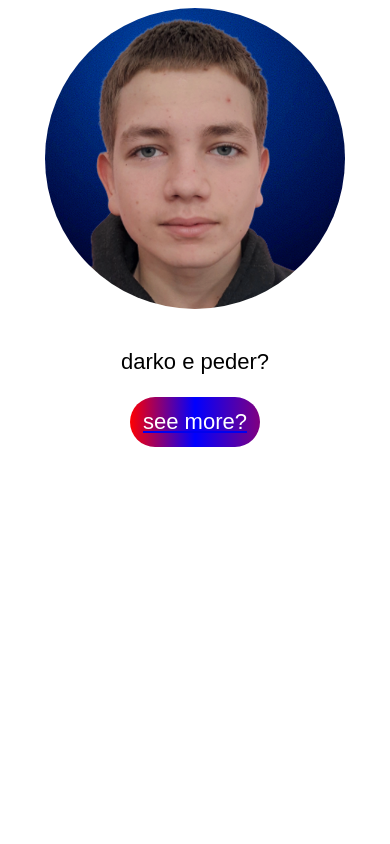
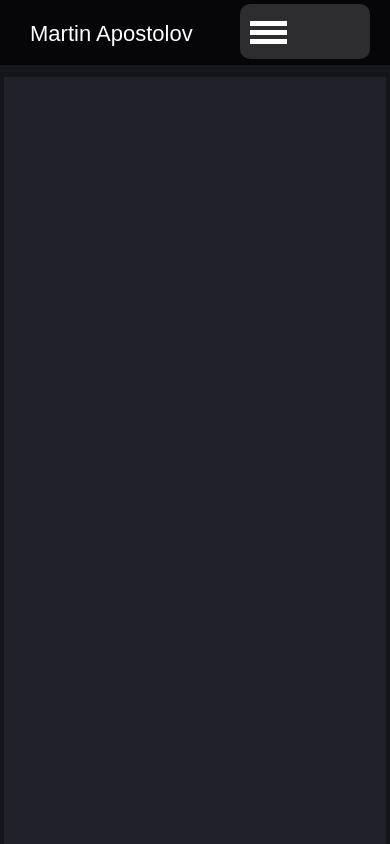
Before and after one commit to martinapostolovz/portfoli0, a React (Vite) app: page / in a window 390 px wide. Shown: the top 844 px of the page. Built offline with nearby package versions, Linux system fonts and the light colour scheme.

Commit message:
first big portfolio update

```diff
--- a/src/App.css
+++ b/src/App.css
@@ -1,28 +1,226 @@
-.darko {
+body {
+    margin: 0;
+    position: 0;
+    overflow-x: hidden;
+    background-color: rgb(21, 22, 27);
+}
+
+
+
+header {
+    display: flex;
+    z-index: 1;
+
+}
+
+.header-background {
+    display: flex;
+    position: fixed;
+    height: 66px;
+    width: 100%;
+    transform: translateY(-11px);
+    background-color: rgba(0, 0, 0, 0.699);
+}
+
+.name {
+    display: flex;
+    font-size: 22px;
+    font-family: Arial, Helvetica, sans-serif;
+    color: white;
+}
+
+.name-header {
+    margin-left: 30px;
+}
+
+.header-button-no-mobile {
+    display: flex;
+    align-items: center;
+    gap: 20px;
+    margin-left: auto;
+    transform: translateX(-50px);
+
+}
+
+
+#About-nomobile {
+    text-decoration: underline;
+    font-size: 22px;
+    width: 110px;
+    height: 40px;
+    border-radius: 20px;
+    border: none;
+    cursor: pointer;
+    background-color: rgba(89, 0, 255, 0.151);
+    color: white;
+    transition: 0.3s;
+    font-family: Arial, Helvetica, sans-serif;
+}
+
+#About-nomobile:hover {
+    background-color: rgba(89, 0, 255, 0.767);
+}
+
+#Experience-nomobile {
+    font-size: 22px;
+    width: 144px;
+    height: 40px;
+    border-radius: 20px;
+    border: none;
+    cursor: pointer;
+    background-color: rgba(89, 0, 255, 0.151);
+    color: white;
+    transition: 0.3s;
+    font-family: Arial, Helvetica, sans-serif;
+}
+
+#Experience-nomobile:hover {
+    background-color: rgba(89, 0, 255, 0.767);
+}
+
+#Contact-nomobile {
+    font-size: 22px;
+    width: 125px;
+    height: 40px;
+    border-radius: 20px;
+    border: none;
+    cursor: pointer;
+    background-color: rgba(89, 0, 255, 0.151);
+    color: white;
+    transition: 0.3s;
+    font-family: Arial, Helvetica, sans-serif;
+}
+
+#Contact-nomobile:hover {
+    background-color: rgba(89, 0, 255, 0.767);
+}
+
+.background {
     display: block;
     margin-left: auto;
     margin-right: auto;
-    border-radius: 50%;
-    width: 300px;
+    margin-top: 10px;
+    background-color: rgb(33, 33, 41);
+    width: 98%;
+    height: 1000px;
+    transform: translateY(67px);
+
 }
 
-p {
-    text-align: center;
-    font-size: 22px;
-    font-family: Arial, Helvetica, sans-serif;
+@media (max-width: 900px) {
+    .header-button-no-mobile {
+        display: none;
+
+
+    }
 }
 
-button {
+@media only screen and (min-width:900px) and (max-width:100000px) {
+    .header-button-mobile {
+        display: none;
+
+    }
+}
+
+@media only screen and (min-width:0px) and (max-width:900px) {
+    .header-button-mobile {
+        display: block;
+        width: 130px;
+        height: 55px;
+        border-radius: 10px;
+        background-color: rgb(45, 45, 48);
+        transition: 0.4s;
+        transform: translateX(-20px);
+        margin-top: 5px;
+        margin-left: auto;
+        overflow: hidden;
+
+    }
+
+    .header-button-mobile:hover {
+        height: 220px;
+    }
+
+
+    .menu-logo {
+        display: block;
+        margin-left: 10px;
+        transform: translateY(13px);
+    }
+
+    .line {
+        width: 37px;
+        height: 5px;
+        background-color: rgb(255, 255, 255);
+    }
+
+    #line {
+        margin-top: 4px;
+    }
+
+    #line2 {
+        margin-top: 4px;
+    }
+
+    #line3 {
+        margin-top: 4px;
+    }
+
+    .under-menu-logo-line {
+        transform: translateY(21px);
+        background: none;
+        border-color: black;
+    }
+
+    .buttons-menu-mobile {
+        transform: translateY(23px);
+    }
+
+    .about-button-mobile {
         display: block;
         margin-left: auto;
         margin-right: auto;
-    width: 130px;
-    height: 50px;
-    font-size: 22px;
+        width: 110px;
+        height: 35px;
+        font-size: 21px;
         font-family: Arial, Helvetica, sans-serif;
-    cursor: pointer;
-    background: linear-gradient(to right, red, blue, purple);
-    border-radius: 25px;
+        border-radius: 16px;
         border: none;
+        background-color: rgba(89, 0, 255, 0.87);
+        color: white;
+
+
+    }
+
+    .experience-button-mobile {
+        display: block;
+        margin-left: auto;
+        margin-right: auto;
+        width: 110px;
+        height: 35px;
+        font-size: 20px;
+        font-family: Arial, Helvetica, sans-serif;
+        border-radius: 16px;
+        border: none;
+        background-color: rgba(89, 0, 255, 0.87);
         color: white;
     }
+
+    .contact-button-mobile {
+        display: block;
+        margin-left: auto;
+        margin-right: auto;
+        width: 110px;
+        height: 35px;
+        font-size: 21px;
+        font-family: Arial, Helvetica, sans-serif;
+        border-radius: 16px;
+        border: none;
+        background-color: rgba(89, 0, 255, 0.87);
+        color: white;
+    }
+
+    #under-linei {
+        transform: translateY(-0px);
+    }
+}
--- a/src/App.jsx
+++ b/src/App.jsx
@@ -8,10 +8,34 @@ function App() {
 
   return (
     <div className="App">
-      <img className='darko' src="/images/darko.png" alt="" />
-      <br />
-      <p>darko e peder?</p>
-      <a href='/portfoli0/about/'><button>see more?</button></a>
+      <header className='header-background'>
+        <div className='name-header'>
+          <p className='name'>Martin Apostolov</p>
+        </div>
+        <div className='header-button-no-mobile'>
+          <button id='About-nomobile'>About</button>
+          <button id='Experience-nomobile'>Experience</button>
+          <button id='Contact-nomobile'>Contact</button>
+        </div>
+        <div className='header-button-mobile'>
+          <div className='menu-logo'>
+            <div id='line' className='line'></div>
+            <div id='line2' className='line'></div>
+            <div id='line3' className='line'></div>
+          </div>
+          <hr className='under-menu-logo-line' />
+          <div className='buttons-menu-mobile'>
+            <button className='about-button-mobile'>About</button>
+            <hr id='under-linei' className='under-menu-logo-line' />
+            <button className='experience-button-mobile'>Experience</button>
+            <hr id='under-linei' className='under-menu-logo-line' />
+            <button className='contact-button-mobile'>Contact</button>
+          </div>
+        </div>
+      </header>
+      <div className='background'>
+
+      </div>
     </div>
   )
 }
```
Lines whose indentation alone changed are shown as unchanged.
